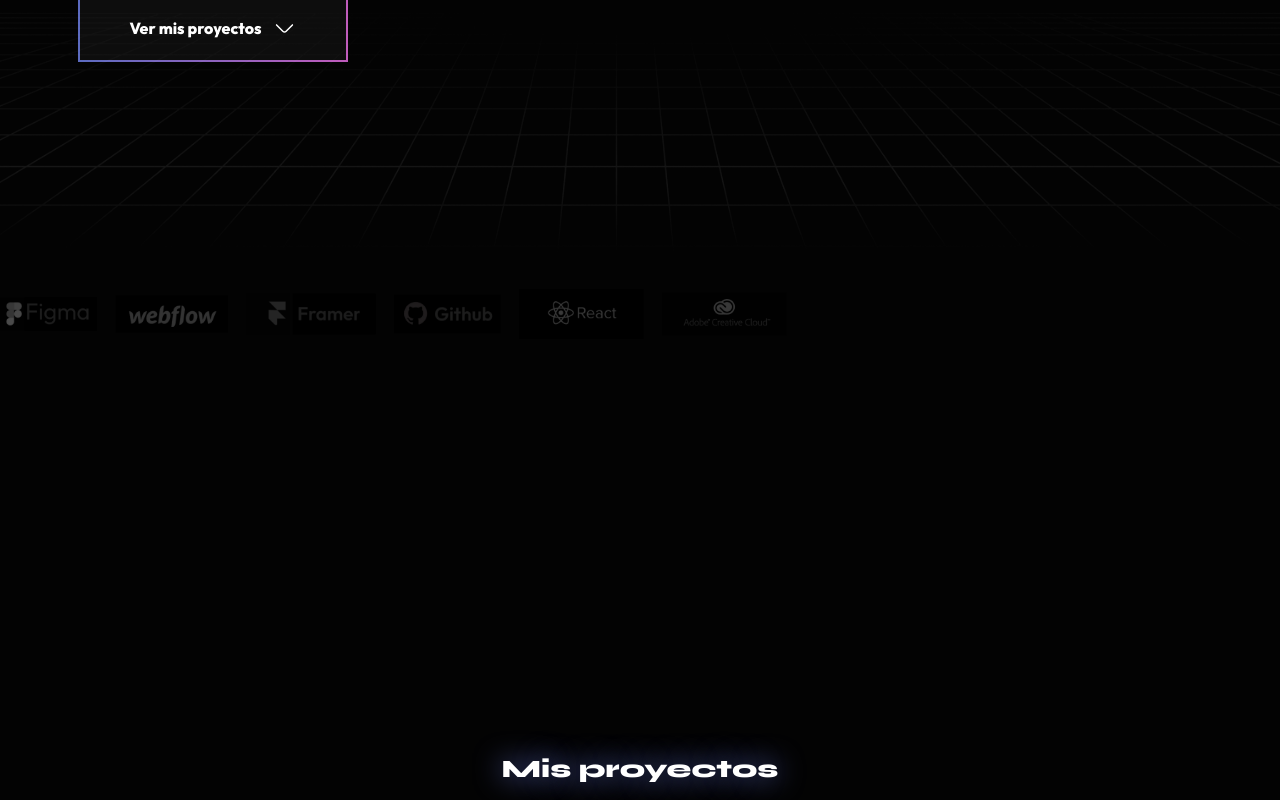
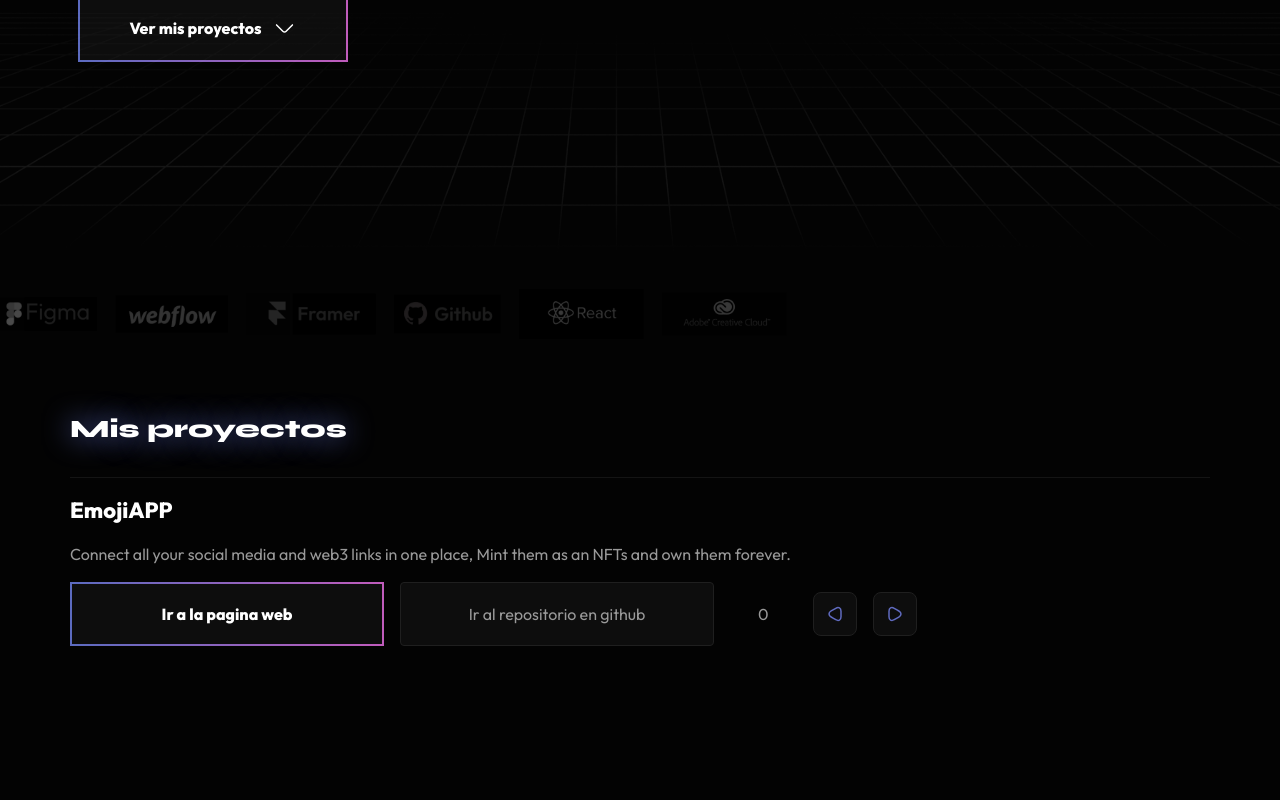
Before and after one commit to PaulSantiagoValdivia/paulvaldivia, a Next.js app: page / in a window 1280 px wide. Shown: the part 454-1254 px from the top of the page. After the commit the page ends 1100 px from the top, so only its background shows below. Built offline with nearby package versions, Linux system fonts and the light colour scheme.

Commit message:
fix: errors styles

```diff
--- /dev/null
+++ b/assets/Next.js
@@ -0,0 +1,9 @@
+
+const Next= () => {
+  return (
+<svg width="24" height="24" viewBox="0 0 24 24" fill="none" xmlns="http://www.w3.org/2000/svg">
+<path d="M6 12V9.33C6 6.02 8.35 4.66 11.22 6.32L13.53 7.66L15.84 9C18.71 10.66 18.71 13.37 15.84 15.03L13.53 16.37L11.22 17.71C8.35 19.34 6 17.99 6 14.67V12Z" stroke="#606BC0" stroke-width="1.5" stroke-miterlimit="10" stroke-linecap="round" stroke-linejoin="round"/>
+</svg>
+  );
+}
+export default Next;
--- /dev/null
+++ b/assets/Preview.js
@@ -0,0 +1,10 @@
+const Preview =()=>{
+  return(
+<svg width="24" height="24" viewBox="0 0 24 24" fill="none" xmlns="http://www.w3.org/2000/svg">
+<path d="M18 12L18 14.67C18 17.98 15.65 19.34 12.78 17.68L10.47 16.34L8.16 15C5.29 13.34 5.29 10.63 8.16 8.97L10.47 7.63L12.78 6.29C15.65 4.66 18 6.01 18 9.33L18 12Z" stroke="#606BC0" stroke-width="1.5" stroke-miterlimit="10" stroke-linecap="round" stroke-linejoin="round"/>
+</svg>
+
+  );
+}
+
+export default Preview;
--- a/components/main/Main.js
+++ b/components/main/Main.js
@@ -1,10 +1,7 @@
 import styles from './main.module.css'
 import Icon from '@/assets/Icon'
-import Img from '@/public/vector.png'
-import Carrusel from '@/public/carrusel.png'
 
 export default function Main() {
-  const vector = Img.default; // Accede a la propiedad 'default' del módulo
 
   return (
     <>
--- a/components/main/main.module.css
+++ b/components/main/main.module.css
@@ -88,7 +88,7 @@
   height: 20px;
 }
 
-@media (min-width: 1024px) {
+  @media (min-width: 1024px) {
   .contentTitle {
 
     flex-direction: row;
--- a/components/nav/Nav.js
+++ b/components/nav/Nav.js
@@ -5,7 +5,10 @@ export default function Nav(){
     <div className={styles.name}>
       SANTIAGO V
     </div>
-
+    <div className={styles.navContentRight}>
+    <div className={styles.git}>Github</div>
+    <div className={styles.contact}>Contactame</div>
+    </div>
   </nav>
   );
 }
--- a/components/nav/nav.module.css
+++ b/components/nav/nav.module.css
@@ -14,6 +14,11 @@ justify-content: flex-start;
 margin-left: 30px;
 
 }
+.navContentRight{
+  display: none;
+}
+
+@media (min-width: 1024px) {
   .navContentRight{
     display: flex;
     flex-direction: row;
@@ -40,3 +45,4 @@ font-family: outfit;
     border: 1px solid #0D0D0D;
     margin-right: 78px;
   }
+}
--- a/components/projects/Projects.js
+++ b/components/projects/Projects.js
@@ -1,8 +1,21 @@
 import styles from './projects.module.css'
+import Next from '@/assets/Next'
+import Preview from '@/assets/Preview'
 export default function Projects () {
   return(
     <>
-    <h1 className={styles.projects}>Mis proyectos</h1>
+    <div className={styles.contentProjects}>
+    <div className={styles.projects}>Mis proyectos</div>
+      <h2 className={styles.contentTitle}>EmojiAPP</h2>
+      <p className={styles.description}>Connect all your social media and web3 links in one place, Mint them as an NFTs and own them forever.</p>
+      <div className={styles.contentButtons}>
+        <button className={styles.page}>Ir a la pagina web</button>
+        <button className={styles.github}>Ir al repositorio en github</button>
+        <p className={styles.count}>0</p>
+        <button className={styles.preview}><Preview/></button>
+        <button className={styles.next}><Next/></button>
+      </div>
+    </div>
     </>
   )
 }
--- a/components/projects/projects.module.css
+++ b/components/projects/projects.module.css
@@ -1,3 +1,4 @@
+
 .projects{
   color: #FFF;
   text-align: center;
@@ -5,5 +6,104 @@
   font-size: 25px;
   font-family: Syne;
   font-weight: 800;
-  margin-top: 420px;
+  margin-top: 80px;
+  padding-bottom: 33px;
+  border-bottom: 1px solid #141414;
 }
+
+.contentTitle{
+  color: #FFF;
+font-size: 22px;
+font-family: outfit;
+font-weight: 800;
+}
+.description{
+  color: #999;
+font-size: 16px;
+font-family: outfit;
+line-height: 24px;
+}
+.contentButtons{
+display: flex;
+flex-direction: row;
+align-items: center;
+gap: 16px;
+}
+.page{
+  display: flex;
+  width: 314px;
+  height: 64px;
+  padding: 20px;
+  justify-content: center;
+  align-items: center;
+  gap: 10px;
+  flex-shrink: 0;
+  border-radius: 4px;
+background: #0D0D0D;
+  border-image: linear-gradient(to right, #5C6BC0, #C05CBC) 1;
+  border-image-slice: 1;
+  color: #FFF;
+  font-size: 16px;
+  font-family: outfit;
+  font-weight: 700;
+}
+.github{
+  display: flex;
+width: 314px;
+height: 64px;
+padding: 20px;
+justify-content: center;
+align-items: center;
+gap: 10px;
+flex-shrink: 0;
+border-radius: 4px;
+border: 1px solid #1F1F1F;
+background: #0D0D0D;
+color: #999;
+font-size: 16px;
+font-family: outfit;
+}
+.count{
+  color: #999;
+font-size: 16px;
+font-family: outfit;
+margin-left: 28px;
+margin-right: 28px;
+}
+.preview{
+  display: flex;
+width: 44px;
+height: 44px;
+justify-content: center;
+align-items: center;
+gap: 10px;
+flex-shrink: 0;
+border-radius: 8px;
+border: 1px solid #1F1F1F;
+background: #0D0D0D;
+}
+.next{
+  display: flex;
+  width: 44px;
+  height: 44px;
+  justify-content: center;
+  align-items: center;
+  gap: 10px;
+  flex-shrink: 0;
+  border-radius: 8px;
+  border: 1px solid #1F1F1F;
+  background: #0D0D0D;
+}
+@media (min-width: 1024px) {
+
+  .contentProjects{
+    width: auto;
+    height: auto;
+    margin-left: 70px;
+  }
+  .projects{
+    text-align: start;
+    margin-right: 70px;
+  }
+
+}
```
Also changed, not shown: assets/next.svg (added), assets/preview.svg (added). Lines whose indentation alone changed are shown as unchanged.
